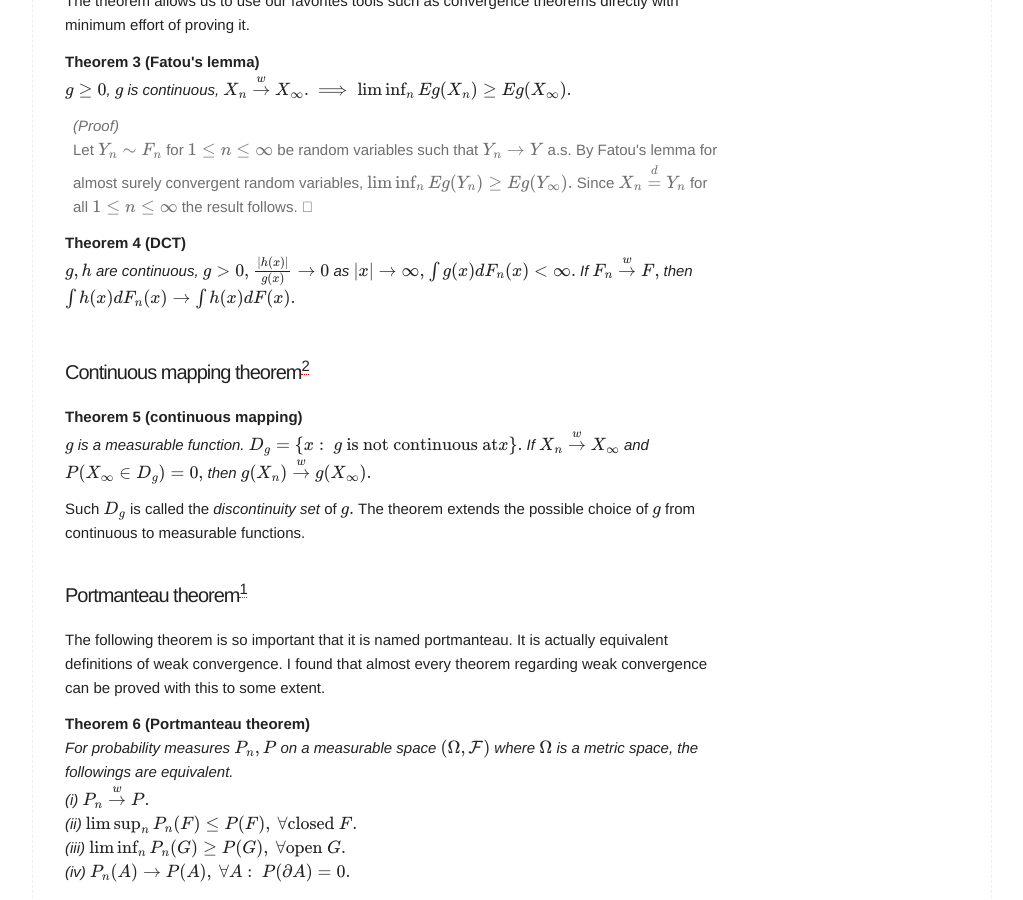
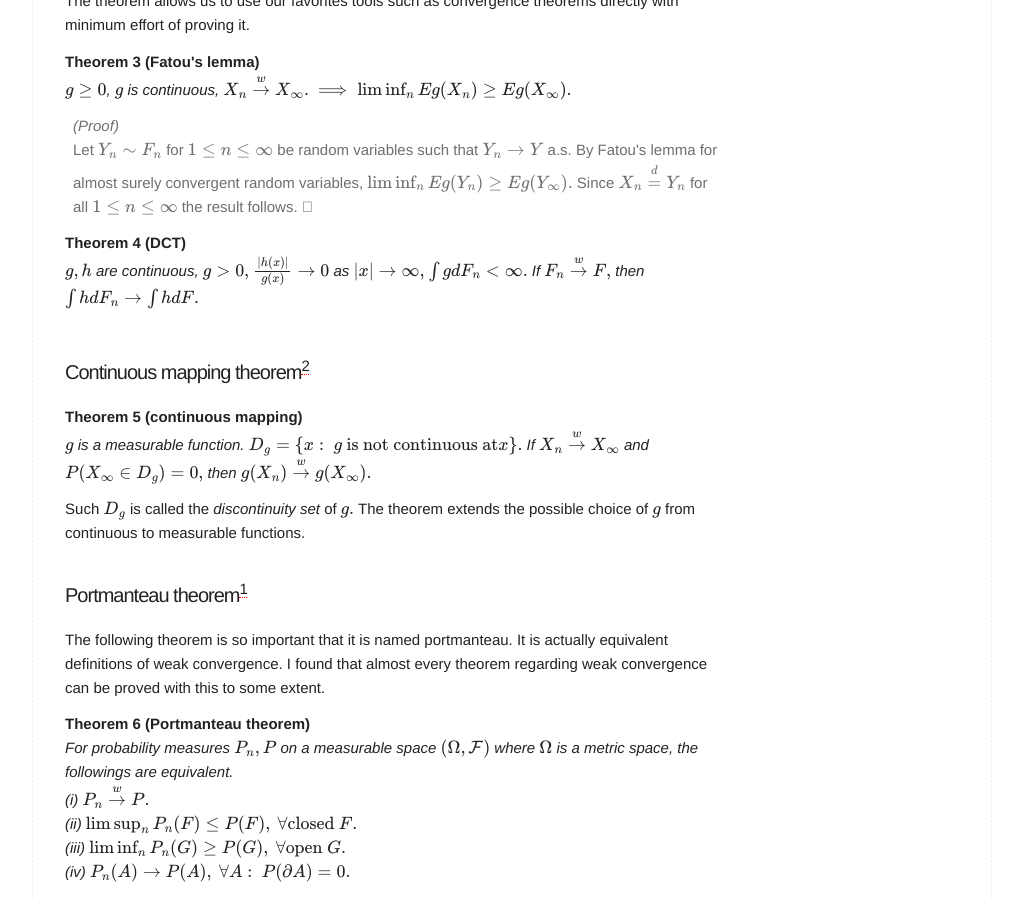
Before and after one commit to naturale0/naturale0.github.io, a Jekyll site: the page built from _posts/2020-12-22-[PTE] 3.2.1 weak convergence.md, in a window 1280 px wide and 900 px high, scrolled down 2061 px. Shown: the whole window, without its empty margins (128-1151 px from the left). Built offline with Jekyll 4.4.1, drawn with Linux system fonts in a browser that asks for light colours; formulas are drawn with MathJax 3; comment, search, counter and statistics services are not loaded.

```diff
--- a/_posts/2020-12-22-[PTE] 3.2.1 weak convergence.md
+++ b/_posts/2020-12-22-[PTE] 3.2.1 weak convergence.md
@@ -109,7 +109,7 @@
 </div>
 
 <div class="theorem" text="DCT">
-$g,h$ are continuous, $g>0,$ $\frac{|h(x)|}{g(x)} \to 0$ as $|x|\to\infty,$ $\int g(x) dF_n(x) < \infty.$ If $F_n \overset{w}{\to} F,$ then $\int h(x) dF_n(x) \to \int h(x) dF(x).$
+$g,h$ are continuous, $g>0,$ $\frac{|h(x)|}{g(x)} \to 0$ as $|x|\to\infty,$ $\int g dF_n < \infty.$ If $F_n \overset{w}{\to} F,$ then $\int h dF_n \to \int h dF.$
 </div><br>
 
 
```
Also changed, not shown: 1 other file.
